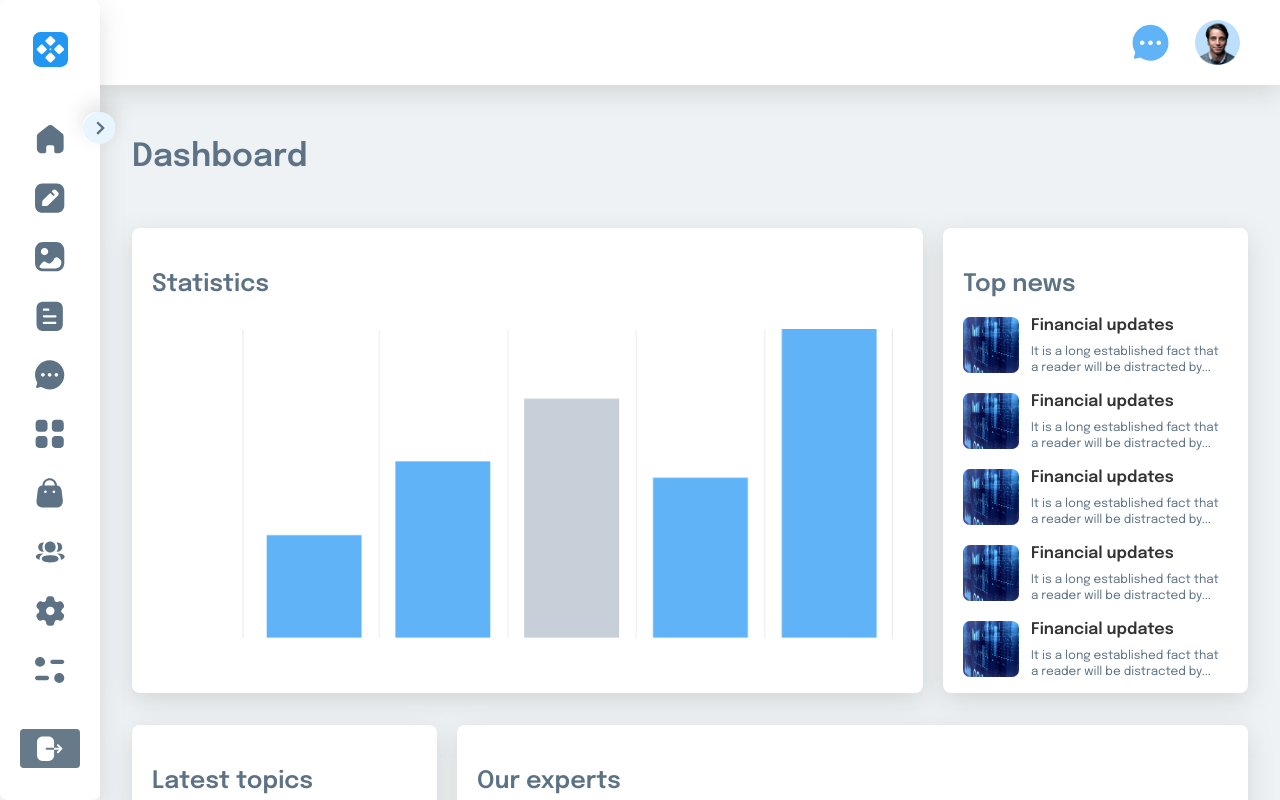
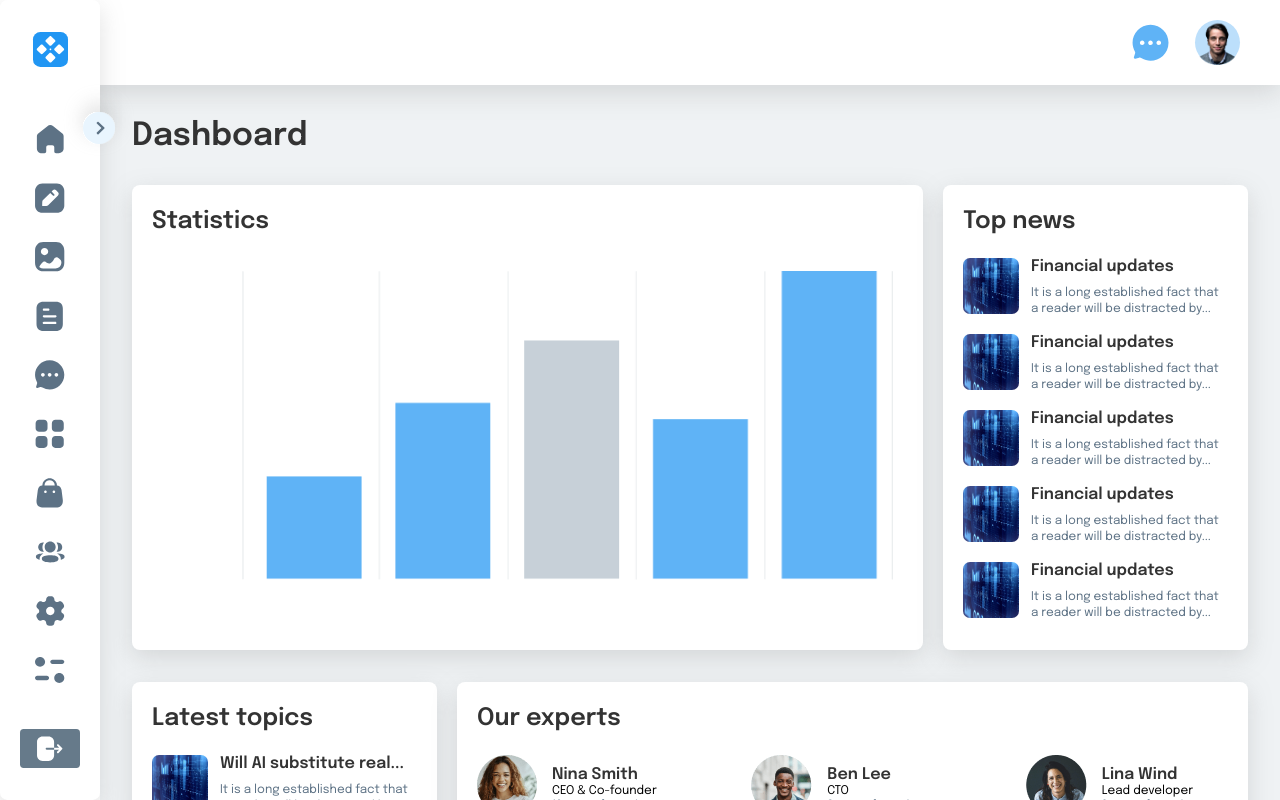
Before and after one commit to AlbinaBlazhko17/turbo, a React (Vite) app: page / in a window 1280 px wide. Shown: the top 800 px of the page. Built offline with nearby package versions, Linux system fonts and the light colour scheme.

Commit message:
feat: add styles to headers

```diff
--- a/src/index.scss
+++ b/src/index.scss
@@ -26,3 +26,14 @@ aside {
 	padding: 24px 20px;
 	box-shadow: 0px 8px 24px 0px rgba(136, 136, 136, 0.25);
 }
+
+h1,
+h2 {
+	margin: 0;
+	color: $grey;
+}
+
+h2 {
+	font-size: 24px;
+	margin-bottom: 24px;
+}
```
